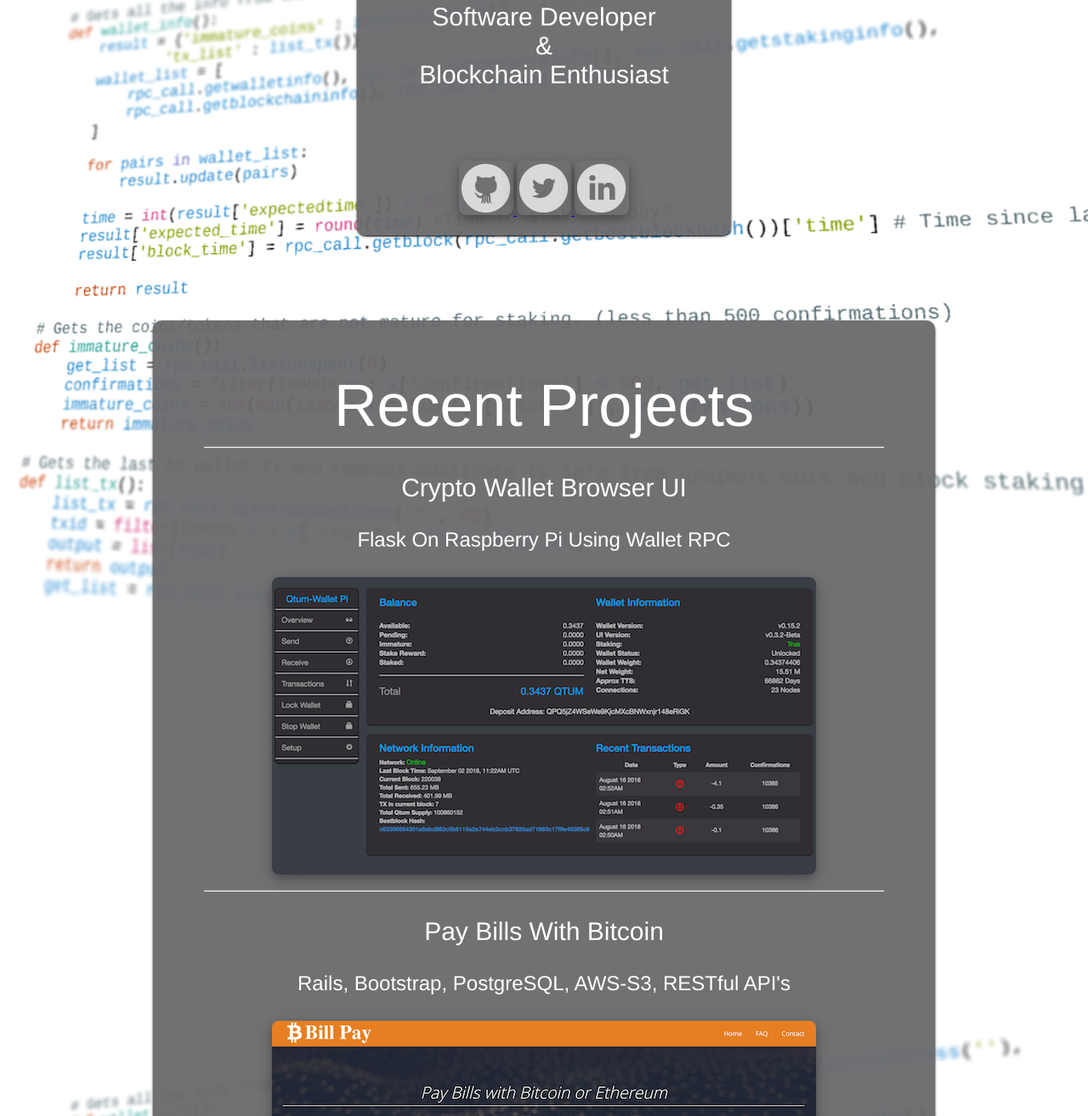
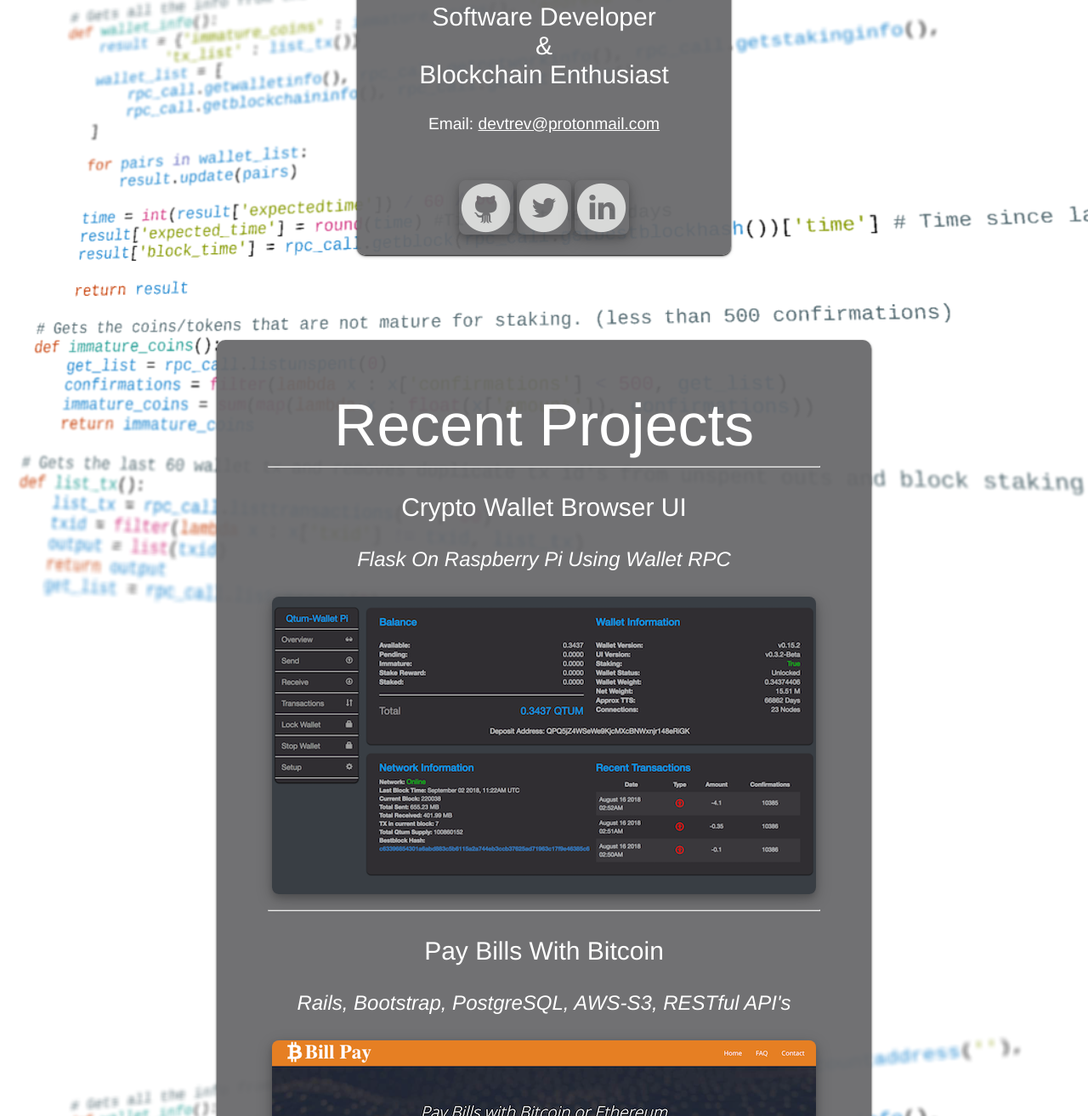
Before and after one commit to OneDevGuy/onedevguy.github.io, a plain HTML site: page index.html in a window 1280 px wide. Shown: the part 307-1620 px from the top of the page at 85% size. Drawn offline with Linux system fonts and the light colour scheme.

Commit message:
Page updates

```diff
--- a/index.html
+++ b/index.html
@@ -39,37 +39,43 @@
 
       .box {
         background-color: #69696bf0;
-              /* background-color: #40404cad */
         padding: 20px;
         width: 400px;
         margin: 100px auto;
         text-align: center;
-              /* font-size: 16px; */
+        font-size: 16px;
         box-shadow: 0 1px 2px 0 rgba(0, 0, 0, 1.0), 0 2px 4px 0 rgba(0, 0, 0, 0.19);
         border-radius: 10px;
       }
        .box-p {
         background-color: #69696bf0;
         padding: 60px;;
-              width: 800px;
+        width: 650px;
         margin: 100px auto;
         text-align: center;
-              /* font-size: 16px; */
         box-shadow: 0 1px 2px 0 rgba(0, 0, 0, 1.0), 0 2px 4px 0 rgba(0, 0, 0, 0.19);
         border-radius: 10px;
+      }
+
+      a {
+        color: #69696bf0;
+      }
+      #email {
+        color: white;
       }
     </style>
   </head>
 <body>
   <div class="box">
     <h1> Trevor Johnson</h1>
-
     <p>
       Software Developer </br>
       & </br>
-          Blockchain Enthusiast
+      Blockchain Enthusiast <br>
     </p>
-        <br />
+    <p style="font-size:120%;">
+      Email: <a id="email" href="mailto:webmaster@example.com">devtrev@protonmail.com</a>
+    </p>
     <br />
     <br />
     <a href="https://github.com/OneDevGuy">
@@ -84,14 +90,15 @@
       <h1>Recent Projects</h1>
       <hr>
       <p>Crypto Wallet Browser UI<br />
-          <h2>Flask On Raspberry Pi Using Wallet RPC<h2> </p>
+        <h2 style="font-style: italic;">Flask On Raspberry Pi Using Wallet RPC<h2>
+      </p>
       <a href="http://54.206.121.101:3404/" target="_blank" >
       <img src="wallet.png">
       </a>
       <br />
       <hr>
       <p>Pay Bills With Bitcoin <br />
-            <h2>Rails, Bootstrap, PostgreSQL, AWS-S3, RESTful API's</h2>
+        <h2 style="font-style: italic;">Rails, Bootstrap, PostgreSQL, AWS-S3, RESTful API's</h2>
       </p>
       <a href="https://bbp-live.herokuapp.com/" target="_blank" >
       <img src="bbp.png">
@@ -99,13 +106,13 @@
       <br />
       <hr>
       <p>Inventory Managment System <br />
-            <h2>Rails, PostgreSQL, AWS-S3, Carrierwave, Cart, Stock Reports</h2>
+        <h2 style="font-style: italic;">Rails, PostgreSQL, AWS-S3, Carrierwave, Cart, Stock Reports</h2>
       </p>
       <img src="inv.png">
       <br />
       <hr>
       <p>Flask-Wallet-RPC Realease 0.1.5 <br />
-                <h2>Python Package for Flask</h2>
+        <h2 style="font-style: italic;">Python Package for Flask</h2>
       </p>
       <a href="https://pypi.org/project/Flask-Wallet-RPC/" target="_blank" >
       <img src="flask.png">
```
Also changed, not shown: 1 other file. Lines whose indentation alone changed are shown as unchanged.
